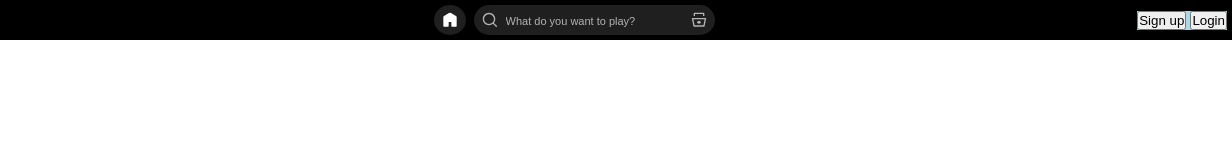
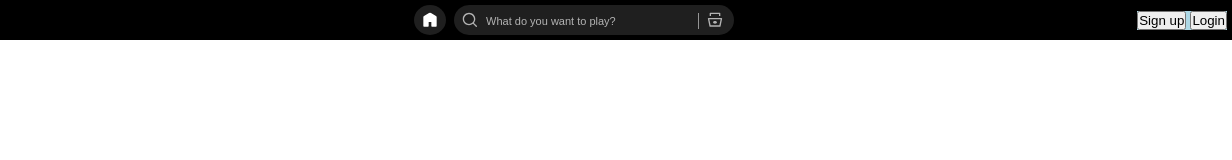
Before and after one commit to Neeraj-gupta2005/javascript, a plain HTML site: page spotify/index.html in a window 1280 px wide. Shown: the full height of the page, 48-1280 px from the left. Drawn offline with Linux system fonts and the light colour scheme.

Commit message:
search box completed

```diff
--- a/spotify/index.html
+++ b/spotify/index.html
@@ -25,6 +25,7 @@
                                 <svg data-encore-id="icon" role="img" aria-hidden="true" data-testid="search-icon" class="Svg-sc-ytk21e-0 bHdpig M9l40ptEBXPm03dU3X1k" viewBox="0 0 24 24"><path fill="#b3b3b3" d="M10.533 1.27893C5.35215 1.27893 1.12598 5.41887 1.12598 10.5579C1.12598 15.697 5.35215 19.8369 10.533 19.8369C12.767 19.8369 14.8235 19.0671 16.4402 17.7794L20.7929 22.132C21.1834 22.5226 21.8166 22.5226 22.2071 22.132C22.5976 21.7415 22.5976 21.1083 22.2071 20.7178L17.8634 16.3741C19.1616 14.7849 19.94 12.7634 19.94 10.5579C19.94 5.41887 15.7138 1.27893 10.533 1.27893ZM3.12598 10.5579C3.12598 6.55226 6.42768 3.27893 10.533 3.27893C14.6383 3.27893 17.94 6.55226 17.94 10.5579C17.94 14.5636 14.6383 17.8369 10.533 17.8369C6.42768 17.8369 3.12598 14.5636 3.12598 10.5579Z"></path></svg>
                             </button>
                             <input type="text" placeholder="What do you want to play?">
+                            <span class="danda">|</span>
                             <button class="browse-btn">
                                 <svg data-encore-id="icon" role="img" aria-hidden="true" viewBox="0 0 24 24" class="Svg-sc-ytk21e-0 bneLcE"><path fill="#b3b3b3" d="M15 15.5c0 1.105-1.343 2-3 2s-3-.895-3-2 1.343-2 3-2 3 .895 3 2z"></path><path fill="#b3b3b3" d="M1.513 9.37A1 1 0 0 1 2.291 9h19.418a1 1 0 0 1 .979 1.208l-2.339 11a1 1 0 0 1-.978.792H4.63a1 1 0 0 1-.978-.792l-2.339-11a1 1 0 0 1 .201-.837zM3.525 11l1.913 9h13.123l1.913-9H3.525zM4 2a1 1 0 0 1 1-1h14a1 1 0 0 1 1 1v4h-2V3H6v3H4V2z"></path></svg>
                             </button>
--- a/spotify/style.css
+++ b/spotify/style.css
@@ -32,6 +32,7 @@
     display: flex;
     height: 100%;
     gap: 8px;
+    width: 320px;
 }
 .home-btn{
     height: 100%;
@@ -54,9 +55,23 @@
     display: flex;
     justify-content: center;
     align-items: center;
+    background-color: #1f1f1f;
+    width: 100%;
+    border-radius: 30px;
+    transition: all ease-in 0.15s;
 }
+.input-box:hover{
+    background-color: #2b2b2b;
+    outline: 0.1px solid #464646;
+}
+.input-box:focus-within {
+    outline: 1px solid white; /* Add a white outline when input is focused */
+  }
 
-
+.input-box:focus-within .search-btn svg path,
+.input-box:hover .search-btn svg path {
+  fill: white; /* Change button colors to white when input is focused */
+}
 .search-btn{
     height: 100%;
     width: 32px;
@@ -67,14 +82,15 @@
     padding: 3px;
     border-top-left-radius: 30px;
     border-bottom-left-radius: 30px;
-    background-color: #1f1f1f;
+    background-color: transparent;
 
 }
 .search input{
     height: 100%;
     outline: none;
     border: none;
-    background-color: #1f1f1f;
+    background-color: transparent;
+    width: 100%;
 }
 .search input::placeholder{
     font-size: 11px;
@@ -87,6 +103,7 @@
 .browse-btn{
     height: 100%;
     width: 32px;
+    margin-right:3px ;
     display: flex;
     justify-content: center;
     align-items: center;
@@ -94,7 +111,15 @@
     padding: 3px;
     border-top-right-radius: 30px;
     border-bottom-right-radius: 30px;
-    background-color: #1f1f1f;
+    background-color: transparent;
+}
+.danda{
+    height: 100%;
+    color:#b3b3b3;
+    width: 2px;
+    background-color: transparent;
+    display: flex;
+    align-items: center;
 }
 
 .right{
```
